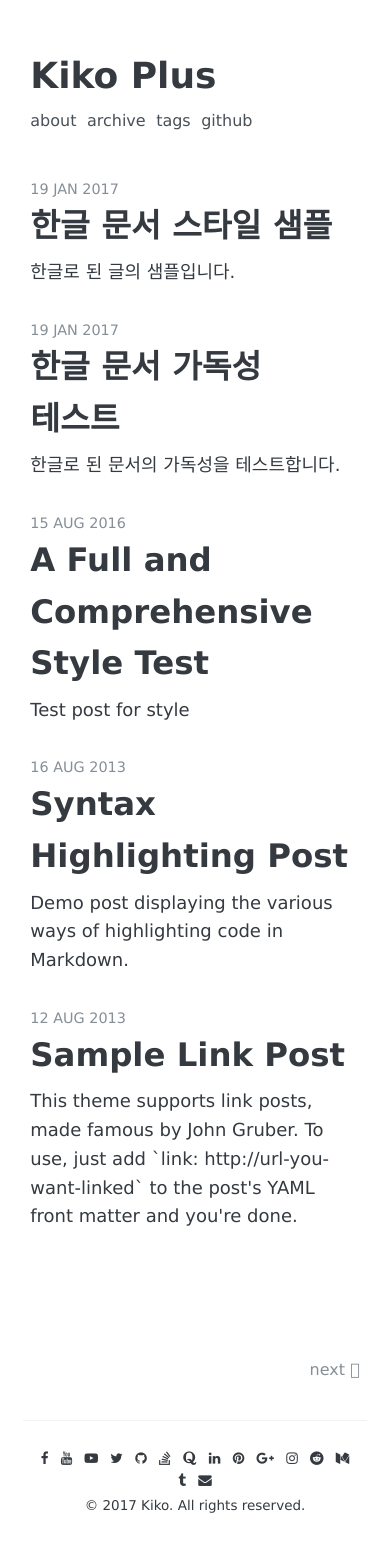
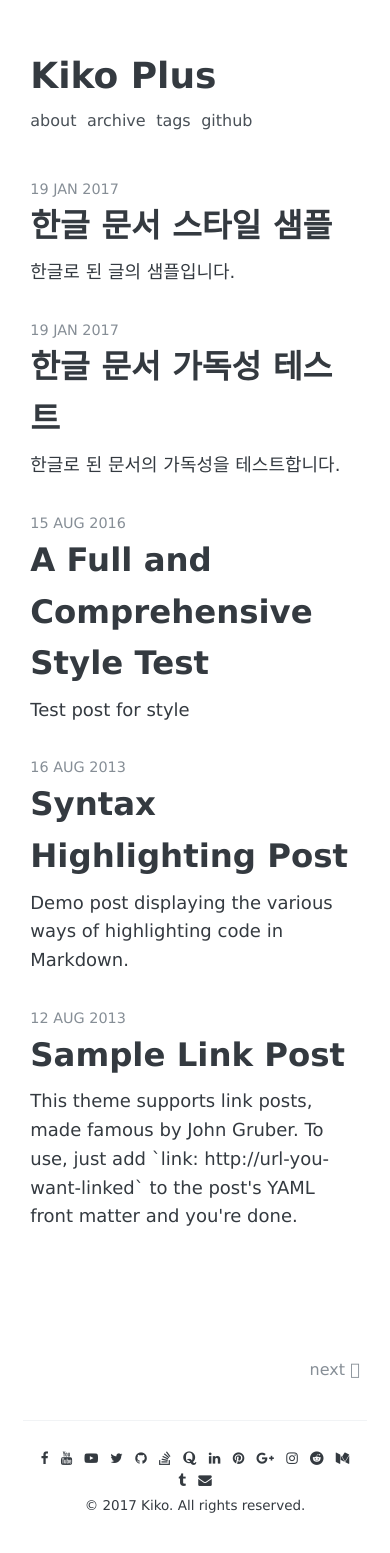
Before and after one commit to aweekj/Kiko-plus, a Jekyll site: the page built from index.html, in a window 390 px wide. Built offline with Jekyll 4.4.1, drawn with Linux system fonts in a browser that asks for light colours; some web fonts are replaced; the list of posts is cut into pages by our own code.

Commit message:
Delete keep-all for CJK language
Fixed #15

```diff
--- a/_sass/_typography.scss
+++ b/_sass/_typography.scss
@@ -11,12 +11,10 @@ body {
   color: $text-color;
   background-color: $background-color;
   -webkit-font-smoothing: antialiased;
-  word-break: keep-all;
 
   @media (max-width: 38rem){
     font-size: $mobile-font-size;
     font-weight: 300;
-    word-break: keep-all;
   }
 }
 
```
